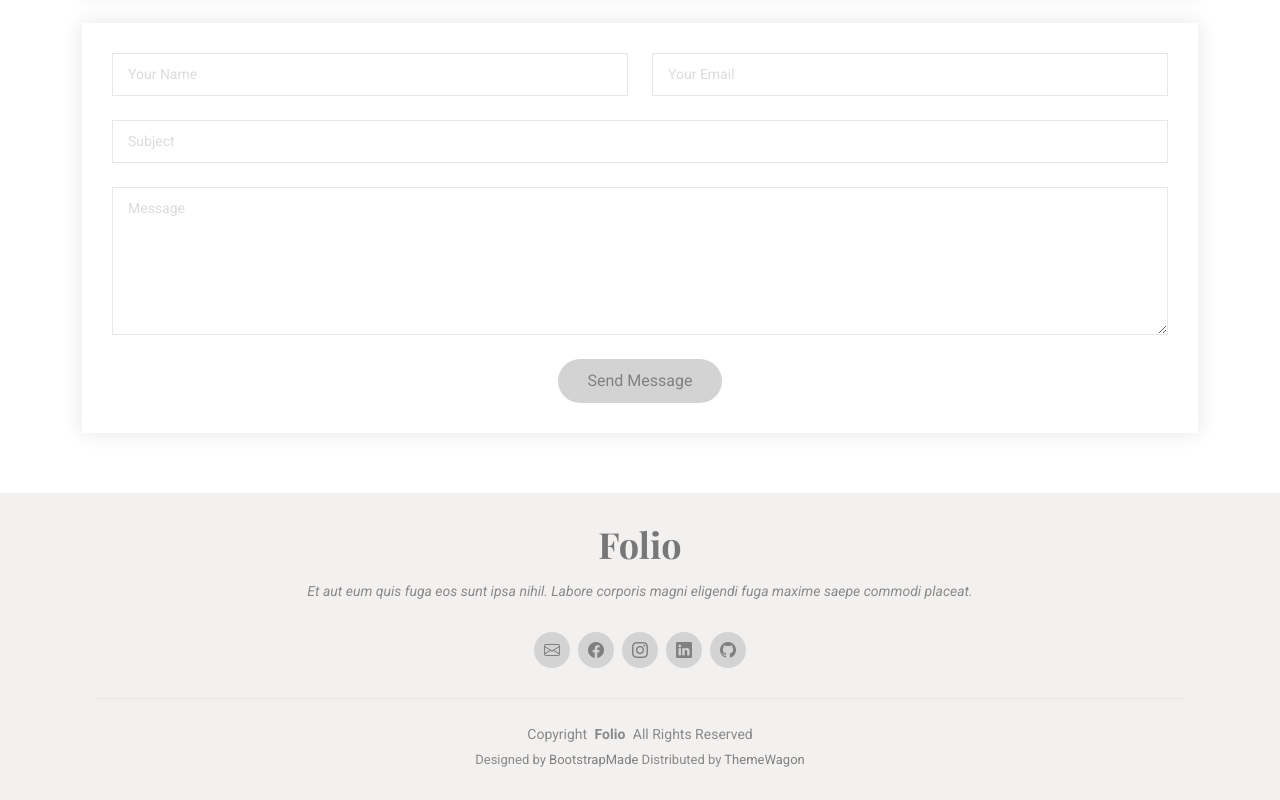
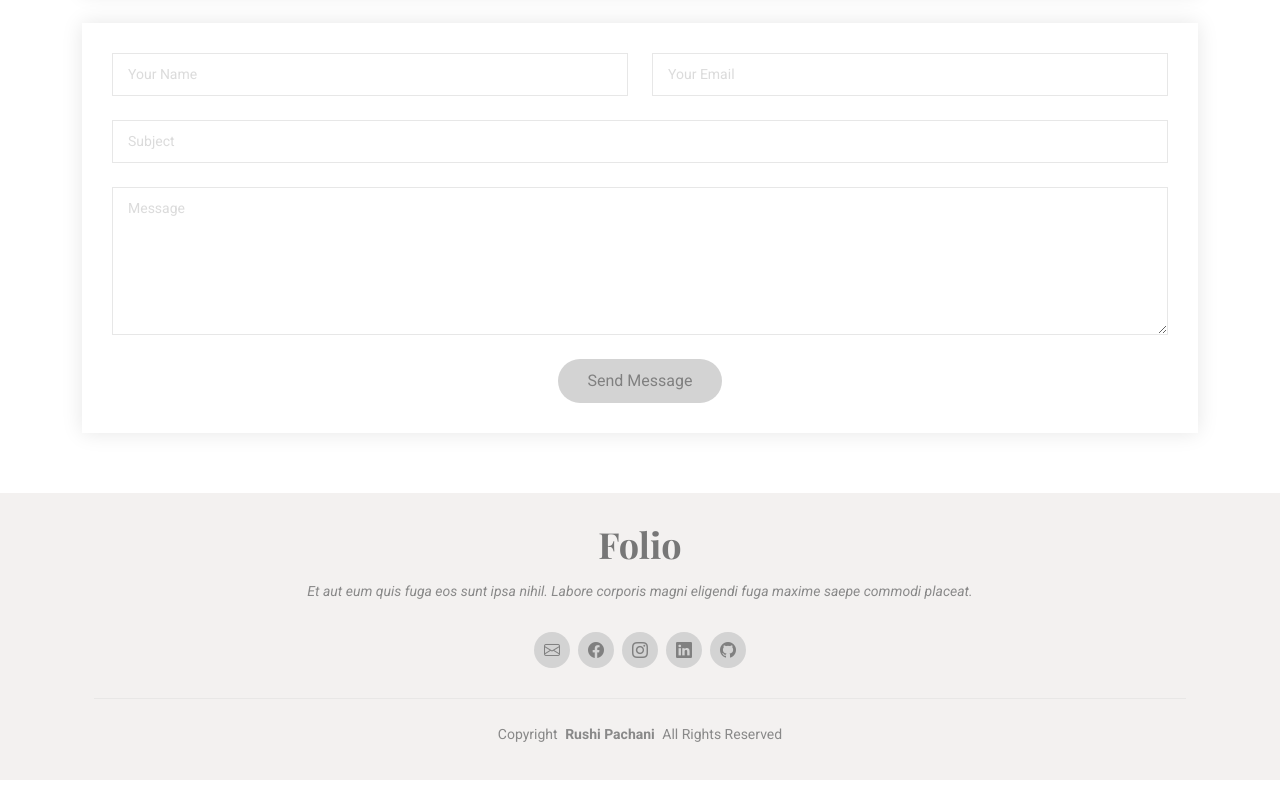
Before and after one commit to rushipachani1109/Rushi-Pachani, a plain HTML site: page index.html in a window 1280 px wide. Shown: the part 3143-3943 px from the top of the page. Drawn offline with nearby package versions, Linux system fonts and the light colour scheme; a web font is replaced by a local one.

Commit message:
Update index.html

```diff
--- a/index.html
+++ b/index.html
@@ -441,14 +441,14 @@
       </div>
       <div class="container">
         <div class="copyright">
-          <span>Copyright</span> <strong class="px-1 sitename">Folio</strong> <span>All Rights Reserved</span>
+          <span>Copyright</span> <strong class="px-1 sitename">Rushi Pachani</strong> <span>All Rights Reserved</span>
         </div>
         <div class="credits">
           <!-- All the links in the footer should remain intact. -->
           <!-- You can delete the links only if you've purchased the pro version. -->
           <!-- Licensing information: https://bootstrapmade.com/license/ -->
           <!-- Purchase the pro version with working PHP/AJAX contact form: [buy-url] -->
-          Designed by <a href="https://bootstrapmade.com/">BootstrapMade</a> Distributed by <a href="https://themewagon.com" target="_blank">ThemeWagon</a>
+
         </div>
       </div>
     </div>
```
